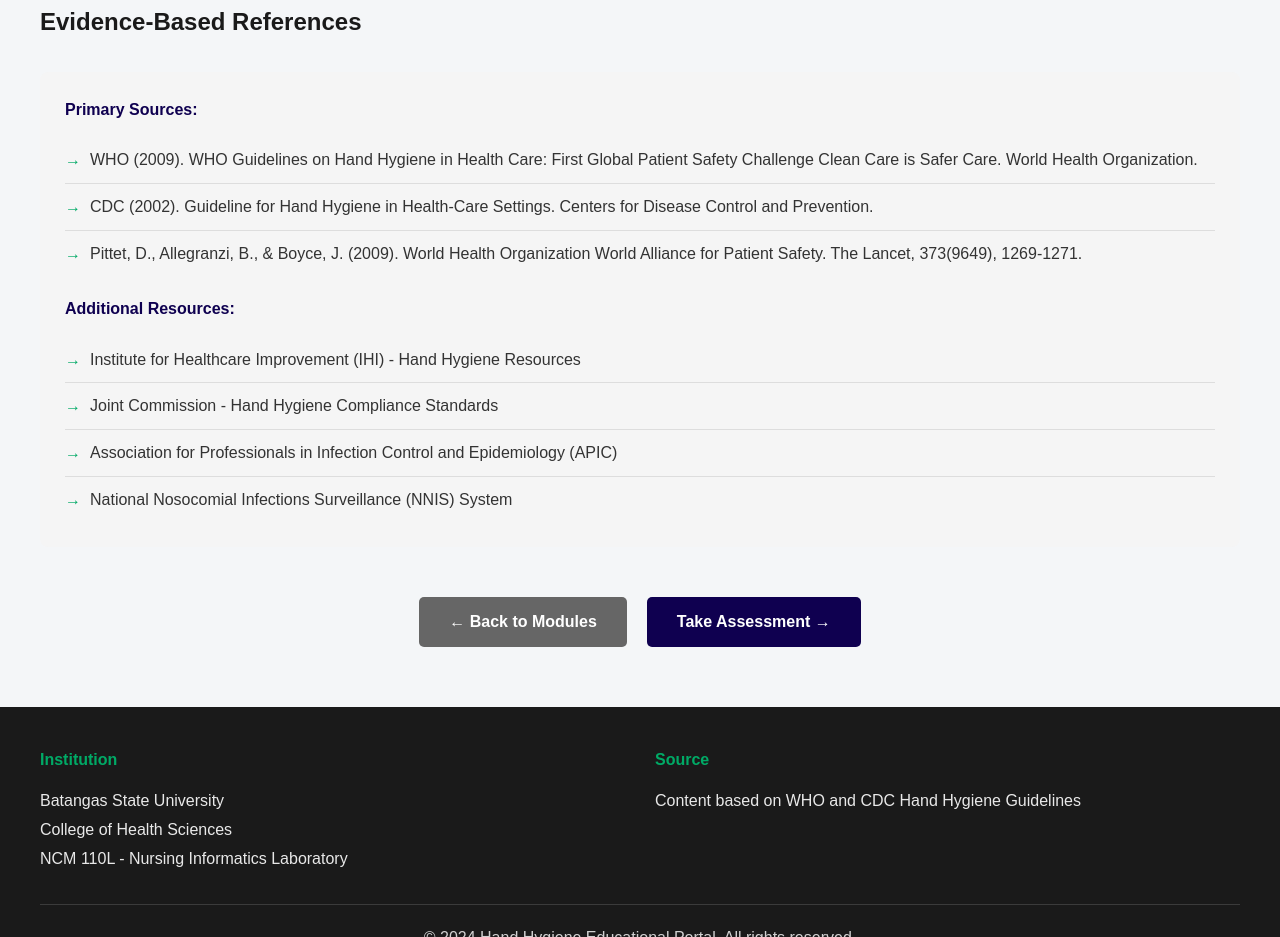
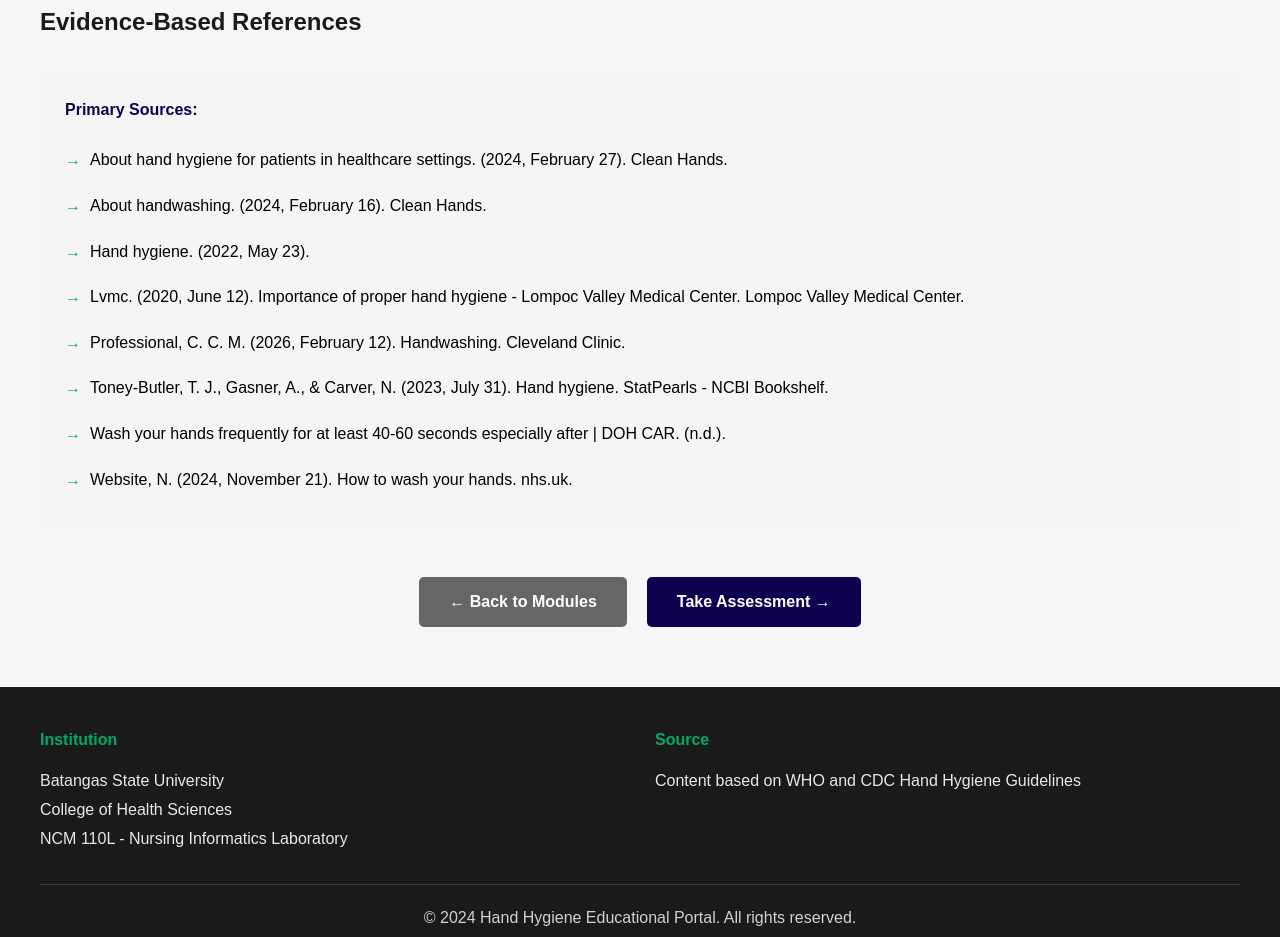
Before and after one commit to callmeDnD/Giulia, a website: page resources.html in a window 1280 px wide. Shown: the part 1991-2928 px from the top of the page. Drawn offline with Linux system fonts and the light colour scheme; sample sign-in values are in the browser's storage.

Commit message:
jdkjasdjbasdb

```diff
--- a/resources.html
+++ b/resources.html
@@ -152,18 +152,21 @@
             <div class="references">
                 <h4>Primary Sources:</h4>
                 <ul class="references-list">
-                    <li>WHO (2009). WHO Guidelines on Hand Hygiene in Health Care: First Global Patient Safety Challenge Clean Care is Safer Care. World Health Organization.</li>
-                    <li>CDC (2002). Guideline for Hand Hygiene in Health-Care Settings. Centers for Disease Control and Prevention.</li>
-                    <li>Pittet, D., Allegranzi, B., & Boyce, J. (2009). World Health Organization World Alliance for Patient Safety. The Lancet, 373(9649), 1269-1271.</li>
+                    <a href="https://www.cdc.gov/clean-hands/about/hand-hygiene-for-healthcare.html "><li>About hand hygiene for patients in healthcare settings. (2024, February 27). Clean Hands.</li></a>
+                     <a href="https://www.cdc.gov/clean-hands/about/index.html "><li>About handwashing. (2024, February 16). Clean Hands.</li></a>
+                      <a href="https://www.who.int/teams/integrated-health-services/infection-prevention-control/hand-hygiene"><li>Hand hygiene. (2022, May 23). </li></a>
+
+                      <a href="https://www.lompocvmc.com/blogs/2020/june/importance-of-proper-hand-hygiene/  "><li>Lvmc. (2020, June 12). Importance of proper hand hygiene - Lompoc Valley Medical Center. Lompoc Valley Medical Center. </li></a>
+                      <a href="https://my.clevelandclinic.org/health/articles/17474-hand-washing "><li>Professional, C. C. M. (2026, February 12). Handwashing. Cleveland Clinic. </li></a>
+
+                       <a href="https://www.ncbi.nlm.nih.gov/books/NBK470254/ "><li>Toney-Butler, T. J., Gasner, A., & Carver, N. (2023, July 31). Hand hygiene. StatPearls - NCBI Bookshelf. </li></a>
+
+                        <a href="https://caro.doh.gov.ph/wash-your-hands-frequently-for-at-least-40-60-seconds-especially-after/ "><li> Wash your hands frequently for at least 40-60 seconds especially after | DOH CAR. (n.d.). </li></a>
+
+                         <a href="https://www.nhs.uk/live-well/best-way-to-wash-your-hands/"><li>Website, N. (2024, November 21). How to wash your hands. nhs.uk. </li></a>
+
                 </ul>
 
-                <h4>Additional Resources:</h4>
-                <ul class="references-list">
-                    <li>Institute for Healthcare Improvement (IHI) - Hand Hygiene Resources</li>
-                    <li>Joint Commission - Hand Hygiene Compliance Standards</li>
-                    <li>Association for Professionals in Infection Control and Epidemiology (APIC)</li>
-                    <li>National Nosocomial Infections Surveillance (NNIS) System</li>
-                </ul>
             </div>
         </section>
 
--- a/style.css
+++ b/style.css
@@ -179,6 +179,11 @@ body {
     font-weight: 600;
     transition: all 0.3s ease;
     text-decoration: none;
+}
+
+.references-list a{
+    text-decoration: none;
+    color: black;
 }
 
 .btn-primary {
```
